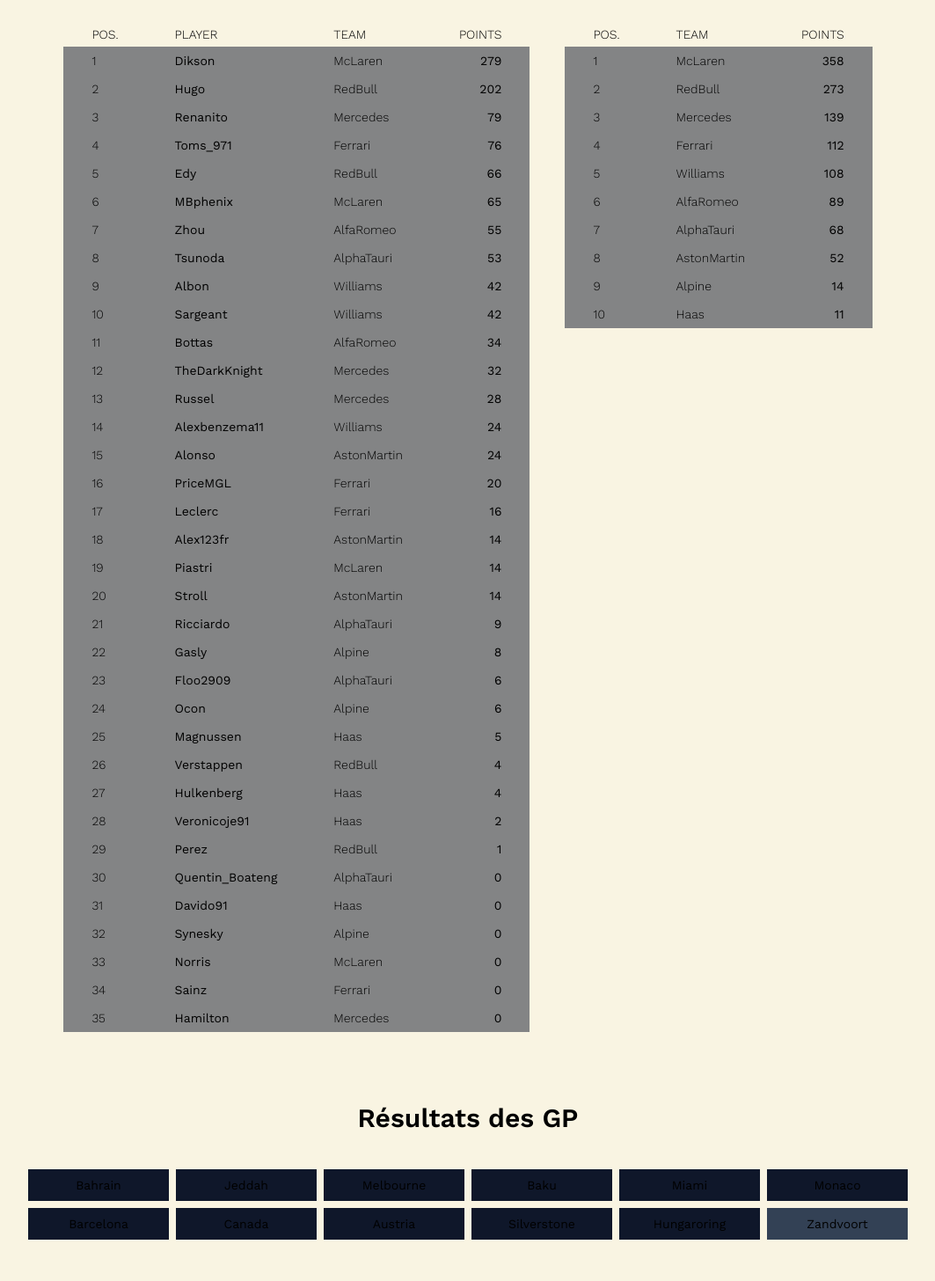
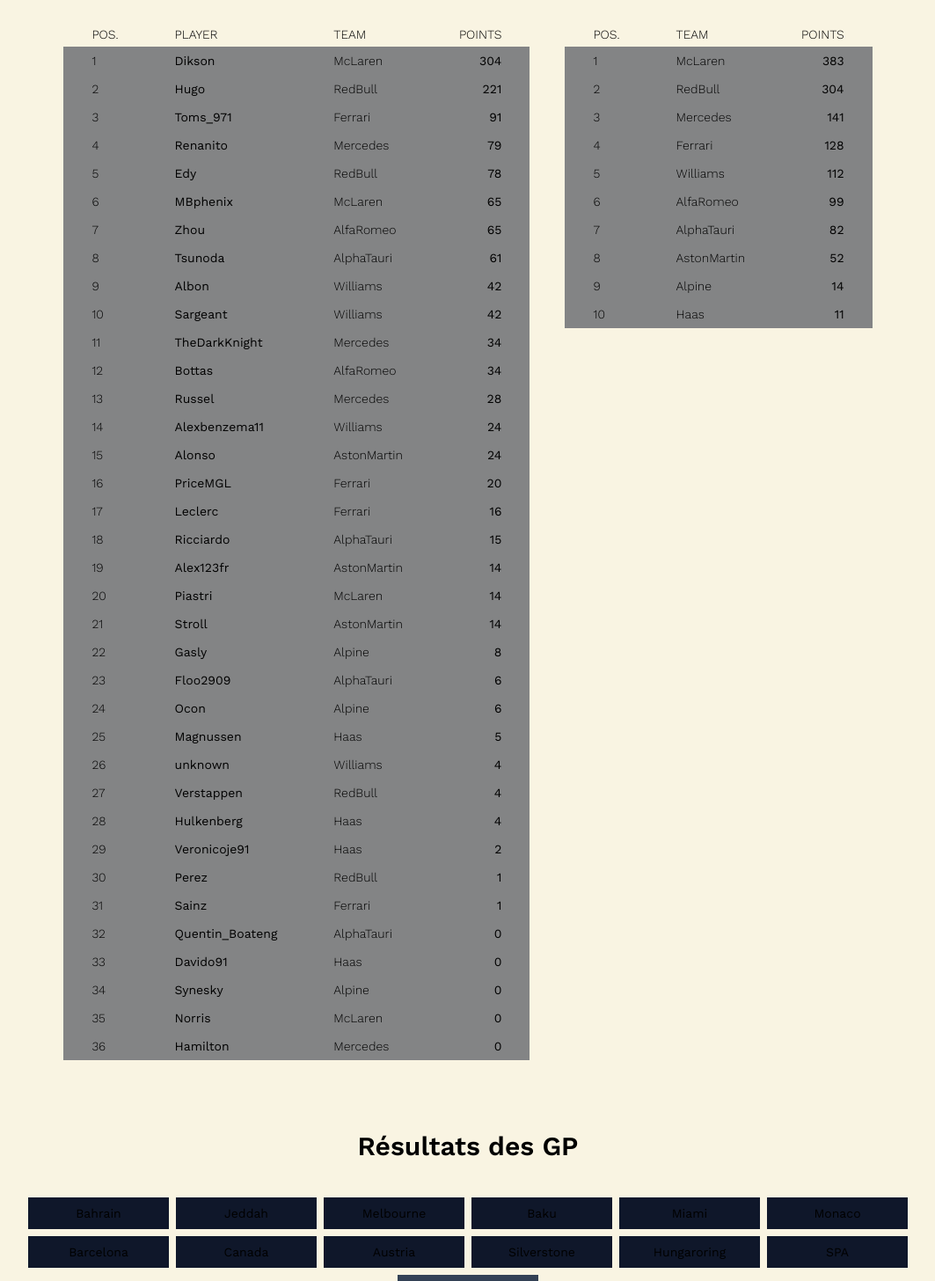
Before and after one commit to pauldkn/f1_tracking, a Next.js app: page / in a window 1280 px wide. Shown: the part 71-1527 px from the top of the page at 88% size, without its empty margins (108-1171 px from the left). Built offline with nearby package versions, Linux system fonts and the light colour scheme.

Commit message:
add: SPA results & unknown pilote result

```diff
--- a/data/piloteData.ts
+++ b/data/piloteData.ts
@@ -16,6 +16,7 @@
   { name: 'Veronicoje91', team: 'Haas', isAI: false },
   { name: 'Davido91', team: 'Haas', isAI: false },
   { name: 'Synesky', team: 'Alpine', isAI: false },
+  { name: 'unknown', team: 'Williams', isAI: false },
 ]
 
 export const bots: Pilote[] = [
--- a/data/resultData.ts
+++ b/data/resultData.ts
@@ -179,7 +179,23 @@
     ],
   },
   {
-    track: { name: 'Zandvoort', order: 12 },
+    track: { name: 'SPA', order: 12 },
+    fastestLap: 'Hugo',
+    results: [
+      { position: 1, pilote: 'Dikson', points: 25 },
+      { position: 2, pilote: 'Hugo', points: 19 },
+      { position: 3, pilote: 'Toms_971', points: 15 },
+      { position: 4, pilote: 'Edy', points: 12 },
+      { position: 5, pilote: 'Zhou', points: 10 },
+      { position: 6, pilote: 'Tsunoda', points: 8 },
+      { position: 7, pilote: 'Ricciardo', points: 6 },
+      { position: 8, pilote: 'unknown', points: 4 },
+      { position: 9, pilote: 'TheDarkKnight', points: 2 },
+      { position: 10, pilote: 'Sainz', points: 1 },
+    ],
+  },
+  {
+    track: { name: 'Zandvoort', order: 13 },
     fastestLap: 'Hugo',
     results: [
       { position: 1, pilote: 'Dikson', points: 25 },
--- a/types/pilote.ts
+++ b/types/pilote.ts
@@ -24,6 +24,7 @@
   | 'Davido91'
   | 'Quentin_Boateng'
   | 'Synesky'
+  | 'unknown'
 
 type BotName =
   | 'Verstappen'
```
